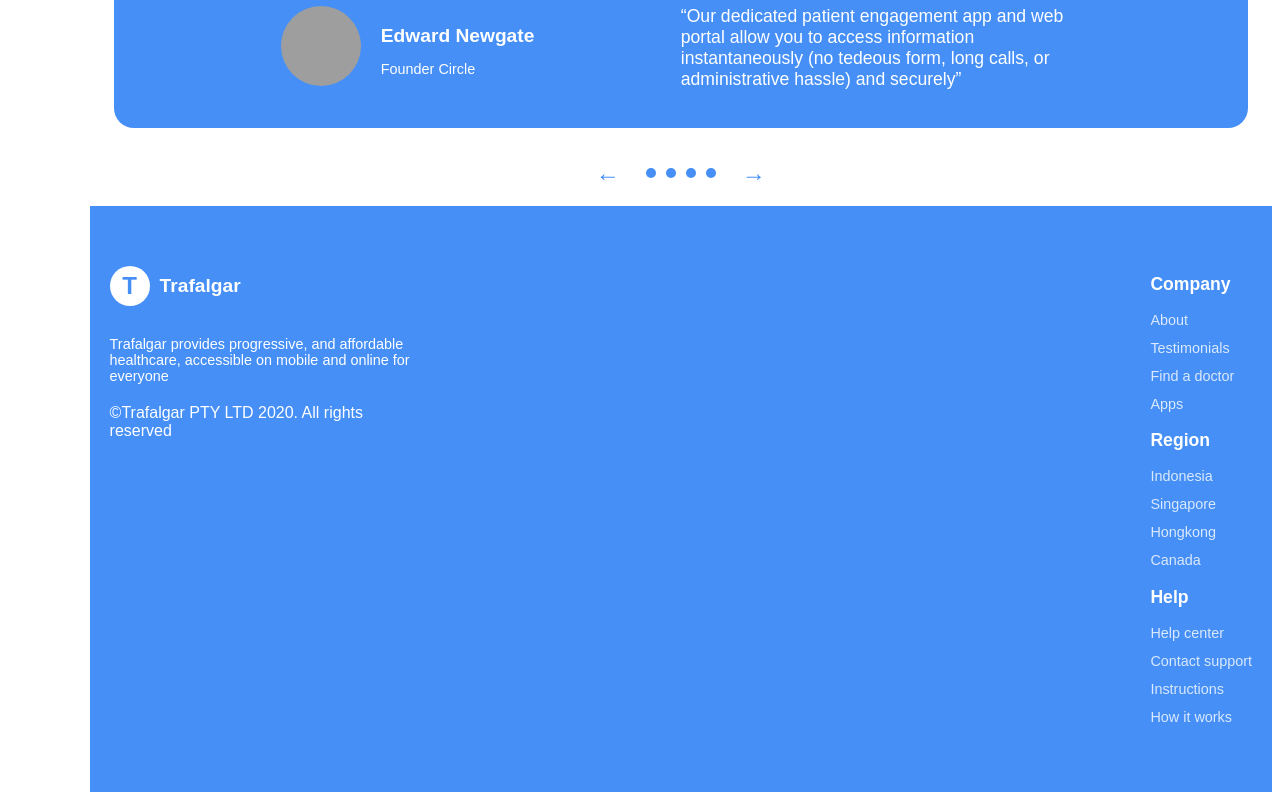
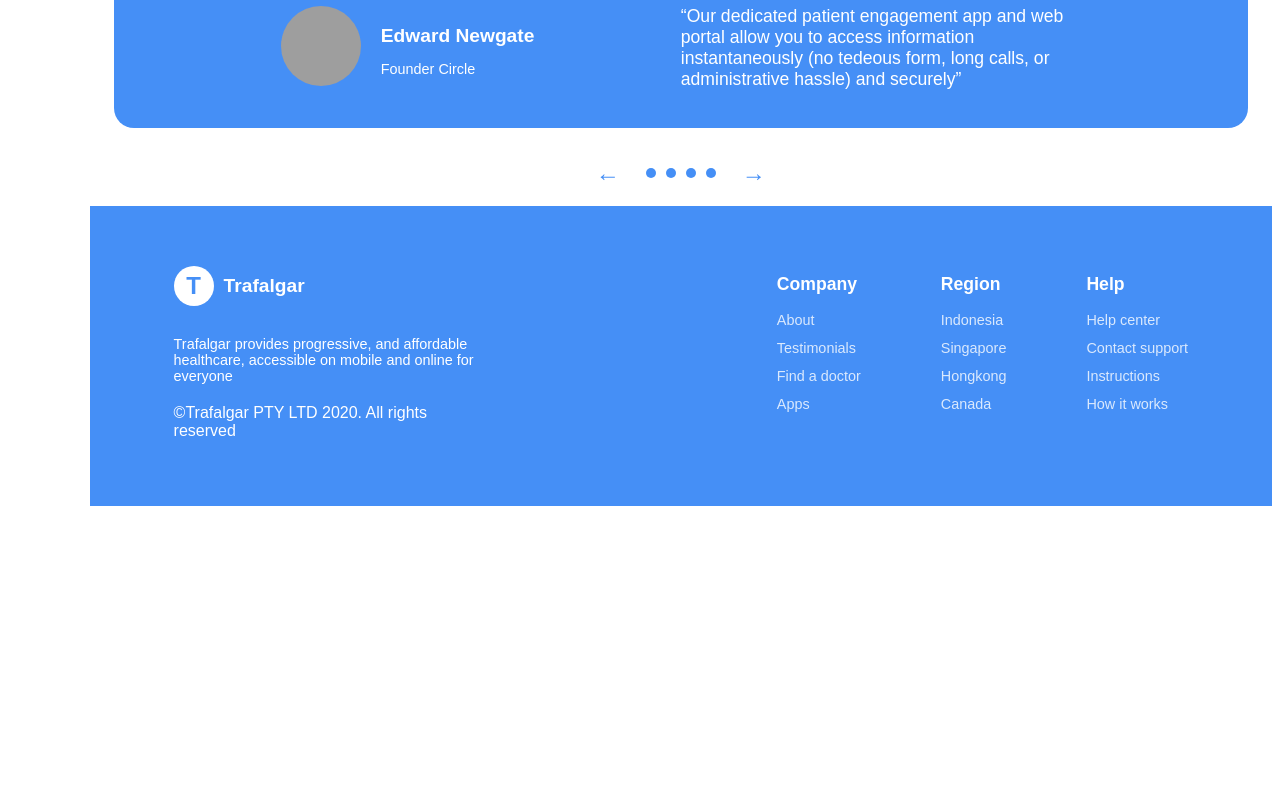
Before and after one commit to Alex16JA/2025_R4A10_PHAM_Alexandre, an Angular app in the folder tp2/: page / in a window 1280 px wide. Shown: the part 1484-2284 px from the top of the page. After the commit the page ends 1998 px from the top, so only its background shows below. Built offline with nearby package versions, Linux system fonts and the light colour scheme; grey boxes are pictures that could not be loaded.

Commit message:
FOOTER OK

```diff
--- a/tp2/src/app/footer/footer-content/footer-content.component.sass
+++ b/tp2/src/app/footer/footer-content/footer-content.component.sass
@@ -4,3 +4,4 @@
     display: flex
     justify-content: space-between
     gap: 80px
+    padding : 0 4em
--- a/tp2/src/app/footer/footer-content/footer-help/footer-column/footer-column.component.html
+++ b/tp2/src/app/footer/footer-content/footer-help/footer-column/footer-column.component.html
@@ -1,27 +1,8 @@
 <div class="footer-column">
-    <h3>Company</h3>
+    <h3>{{ columnData.title }}</h3>
     <ul>
-        <li><a href="#">About</a></li>
-        <li><a href="#">Testimonials</a></li>
-        <li><a href="#">Find a doctor</a></li>
-        <li><a href="#">Apps</a></li>
+        @for (link of columnData.links; track $index) {
+        <li><a [href]="link.href">{{ link.text }}</a></li>
+        }
     </ul>
 </div>
-<div class="footer-column">
-    <h3>Region</h3>
-    <ul>
-        <li><a href="#">Indonesia</a></li>
-        <li><a href="#">Singapore</a></li>
-        <li><a href="#">Hongkong</a></li>
-        <li><a href="#">Canada</a></li>
-    </ul>
-</div>
-<div class="footer-column">
-    <h3>Help</h3>
-    <ul>
-        <li><a href="#">Help center</a></li>
-        <li><a href="#">Contact support</a></li>
-        <li><a href="#">Instructions</a></li>
-        <li><a href="#">How it works</a></li>
-    </ul>
-</div>
--- a/tp2/src/app/footer/footer-content/footer-help/footer-column/footer-column.component.sass
+++ b/tp2/src/app/footer/footer-content/footer-help/footer-column/footer-column.component.sass
@@ -1,4 +1,5 @@
 .footer-column
+
     h3
         font-size: 1.1em
         margin-bottom: 15px
--- a/tp2/src/app/footer/footer-content/footer-help/footer-column/footer-column.component.ts
+++ b/tp2/src/app/footer/footer-content/footer-help/footer-column/footer-column.component.ts
@@ -1,4 +1,4 @@
-import { Component } from '@angular/core';
+import { Component, Input } from '@angular/core';
 
 @Component({
   selector: 'app-footer-column',
@@ -8,5 +8,5 @@
   styleUrl: './footer-column.component.sass'
 })
 export class FooterColumnComponent {
-
+  @Input() columnData: any;
 }
--- a/tp2/src/app/footer/footer-content/footer-help/footer-help.component.html
+++ b/tp2/src/app/footer/footer-content/footer-help/footer-help.component.html
@@ -1,3 +1,5 @@
 <div class="footer-links">
-    <app-footer-column></app-footer-column>
+    @for (column of columns; track $index) {
+    <app-footer-column [columnData]="column"></app-footer-column>
+    }
 </div>
--- a/tp2/src/app/footer/footer-content/footer-help/footer-help.component.ts
+++ b/tp2/src/app/footer/footer-content/footer-help/footer-help.component.ts
@@ -9,5 +9,33 @@
   styleUrl: './footer-help.component.sass'
 })
 export class FooterHelpComponent {
-
+  columns = [
+    {
+      title: 'Company',
+      links: [
+        { text: 'About', href: '#' },
+        { text: 'Testimonials', href: '#' },
+        { text: 'Find a doctor', href: '#' },
+        { text: 'Apps', href: '#' }
+      ]
+    },
+    {
+      title: 'Region',
+      links: [
+        { text: 'Indonesia', href: '#' },
+        { text: 'Singapore', href: '#' },
+        { text: 'Hongkong', href: '#' },
+        { text: 'Canada', href: '#' }
+      ]
+    },
+    {
+      title: 'Help',
+      links: [
+        { text: 'Help center', href: '#' },
+        { text: 'Contact support', href: '#' },
+        { text: 'Instructions', href: '#' },
+        { text: 'How it works', href: '#' }
+      ]
+    }
+  ];
 }
```
Also changed, not shown: tp2/src/app/footer/footer-content/footer-help/footer-help.component.sass (line endings or trailing spaces).
